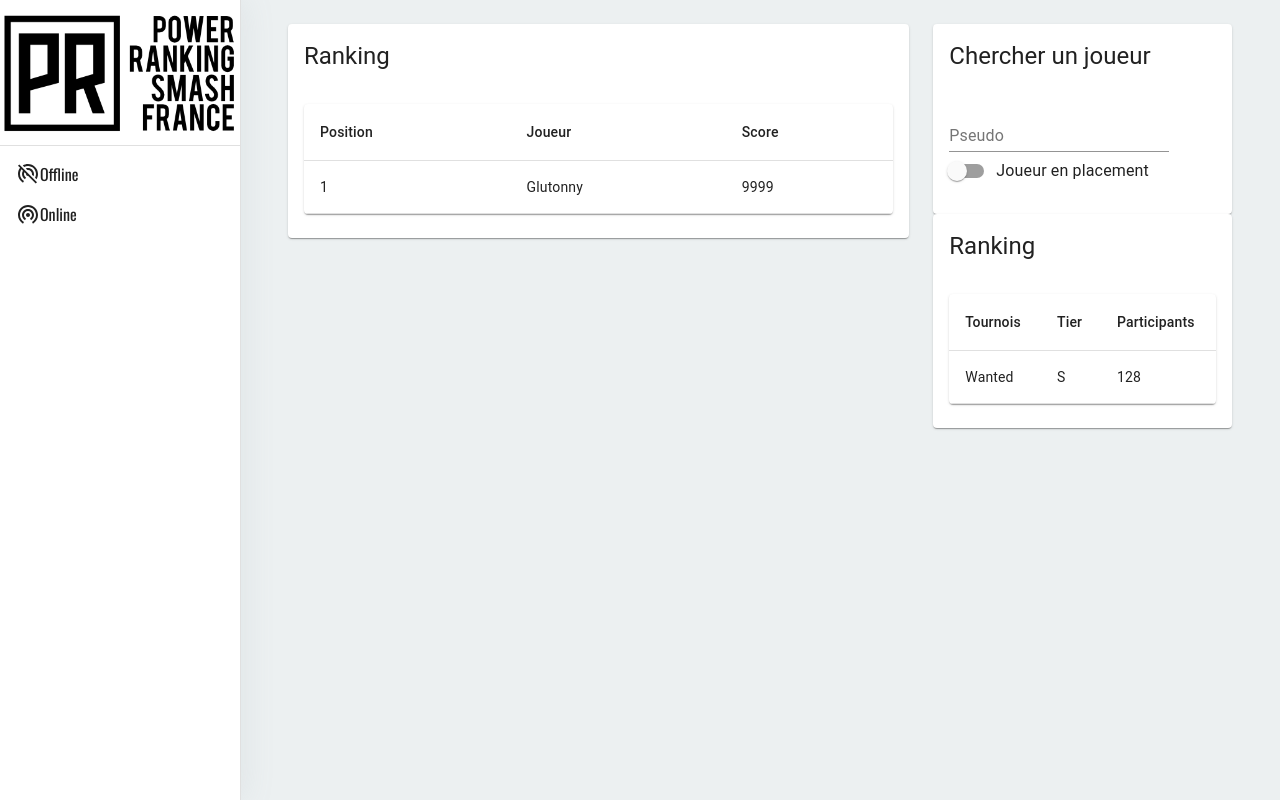
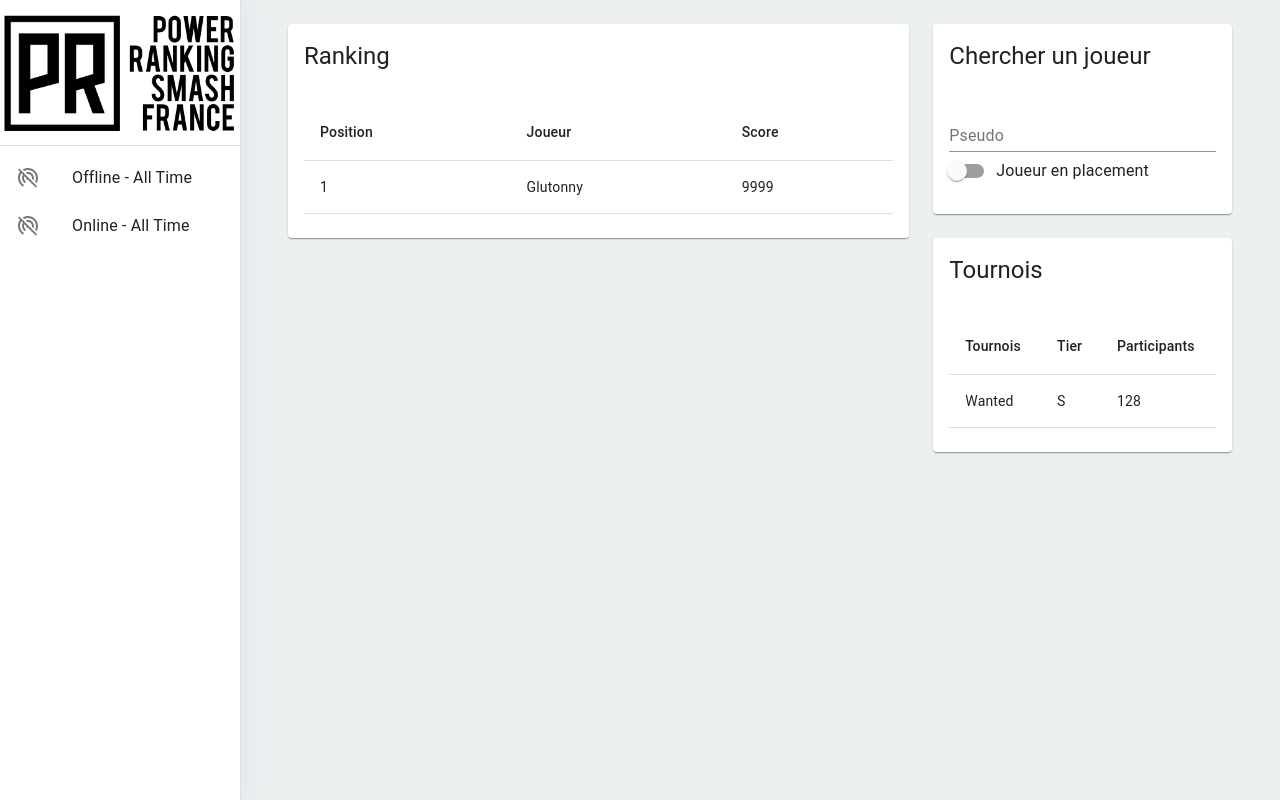
Before and after one commit to IMhide/Smash-PR-Front, a React (Create React App) app: page / in a window 1280 px wide. Built offline with nearby package versions, Linux system fonts and the light colour scheme.

Commit message:
Front structure is finished

```diff
--- a/src/components/DesktopSidebar/DesktopSidebar.jsx
+++ b/src/components/DesktopSidebar/DesktopSidebar.jsx
@@ -1,6 +1,6 @@
 import "./DesktopSidebar.css";
 import React from "react";
-import { Divider, Drawer, List, ListItem, Container } from '@material-ui/core';
+import { Divider, Drawer, List, ListItem, Tooltip, ListItemText, ListItemIcon } from '@material-ui/core';
 import WifiTetheringIcon from '@material-ui/icons/WifiTethering';
 import PortableWifiOffIcon from '@material-ui/icons/PortableWifiOff';
 import logo from 'assets/images/logo.png';
@@ -11,8 +11,14 @@ function template(classes) {
       <img src={logo} className="pr-logo" alt="Logo PR France" />
       <Divider />
       <List>
-          <ListItem> <PortableWifiOffIcon /> Offline </ListItem>
-          <ListItem> <WifiTetheringIcon /> Online </ListItem>
+        <ListItem button text="Offline - All Time">
+          <ListItemIcon><PortableWifiOffIcon /></ListItemIcon>
+          <ListItemText primary="Offline - All Time"/>
+        </ListItem>
+        <ListItem button text="Online - All Time">
+          <ListItemIcon><PortableWifiOffIcon /></ListItemIcon>
+          <ListItemText primary="Online - All Time"/>
+        </ListItem>
       </List>
     </Drawer>
   );
--- a/src/components/RankingSearch/RankingSearch.js
+++ b/src/components/RankingSearch/RankingSearch.js
@@ -1,8 +1,16 @@
-import React    from "react";
+import React from "react";
 import template from "./RankingSearch.jsx";
+import { makeStyles } from "@material-ui/core";
+
+const useStyle = makeStyles({
+  searchInput: {
+    width: '100%'
+  }
+})
 
 const RankingSearch = () => {
-    return template(this);
+  const classes = useStyle()
+  return template({ classes });
 }
 
 export default RankingSearch;
--- a/src/components/RankingSearch/RankingSearch.jsx
+++ b/src/components/RankingSearch/RankingSearch.jsx
@@ -2,15 +2,15 @@ import "./RankingSearch.css";
 import React from "react";
 import { Card, CardContent, CardHeader, TextField, Switch, FormControlLabel } from "@material-ui/core";
 
-const template = () => {
+const template = ({classes}) => {
   return (
     <Card>
       <CardHeader title="Chercher un joueur" />
       <CardContent>
         <form noValidate autoComplete="off">
-          <TextField id="playerName" label="Pseudo" />
+          <TextField id="playerName" label="Pseudo" className={classes.searchInput}/>
           <FormControlLabel label="Joueur en placement" control={
-            <Switch  />
+            <Switch/>
           } />
         </form>
       </CardContent>
--- a/src/components/RankingTable/RankingTable.jsx
+++ b/src/components/RankingTable/RankingTable.jsx
@@ -7,7 +7,7 @@ const template = () => {
     <Card>
       <CardHeader title='Ranking' />
       <CardContent>
-        <TableContainer component={Paper}>
+        <TableContainer>
           <Table aria-label="simple table">
             <TableHead>
               <TableRow>
--- a/src/components/TournamentTable/TournamentTable.js
+++ b/src/components/TournamentTable/TournamentTable.js
@@ -1,8 +1,19 @@
 import React from "react";
 import template from "./TournamentTable.jsx";
+import { makeStyles } from "@material-ui/core";
+
+const useStyle = makeStyles((theme) => (
+  {
+    tournamentBox:
+    {
+      marginTop: theme.spacing(3),
+    }
+  }
+))
 
 const TournamentTable = () => {
-  return template(this);
+  const classes = useStyle()
+  return template({ classes });
 }
 
 export default TournamentTable;
--- a/src/components/TournamentTable/TournamentTable.jsx
+++ b/src/components/TournamentTable/TournamentTable.jsx
@@ -2,12 +2,12 @@ import "./TournamentTable.css";
 import React from "react";
 import { Card, CardContent, CardHeader, TableContainer, Paper, Table, TableHead, TableCell, TableBody, TableRow } from "@material-ui/core";
 
-function template() {
+const template = ({classes}) => {
   return (
-    <Card>
-      <CardHeader title='Ranking' />
+    <Card className={classes.tournamentBox}>
+      <CardHeader title='Tournois' />
       <CardContent>
-        <TableContainer component={Paper}>
+        <TableContainer >
           <Table aria-label="simple table">
             <TableHead>
               <TableRow>
```
Lines whose indentation alone changed are shown as unchanged.
